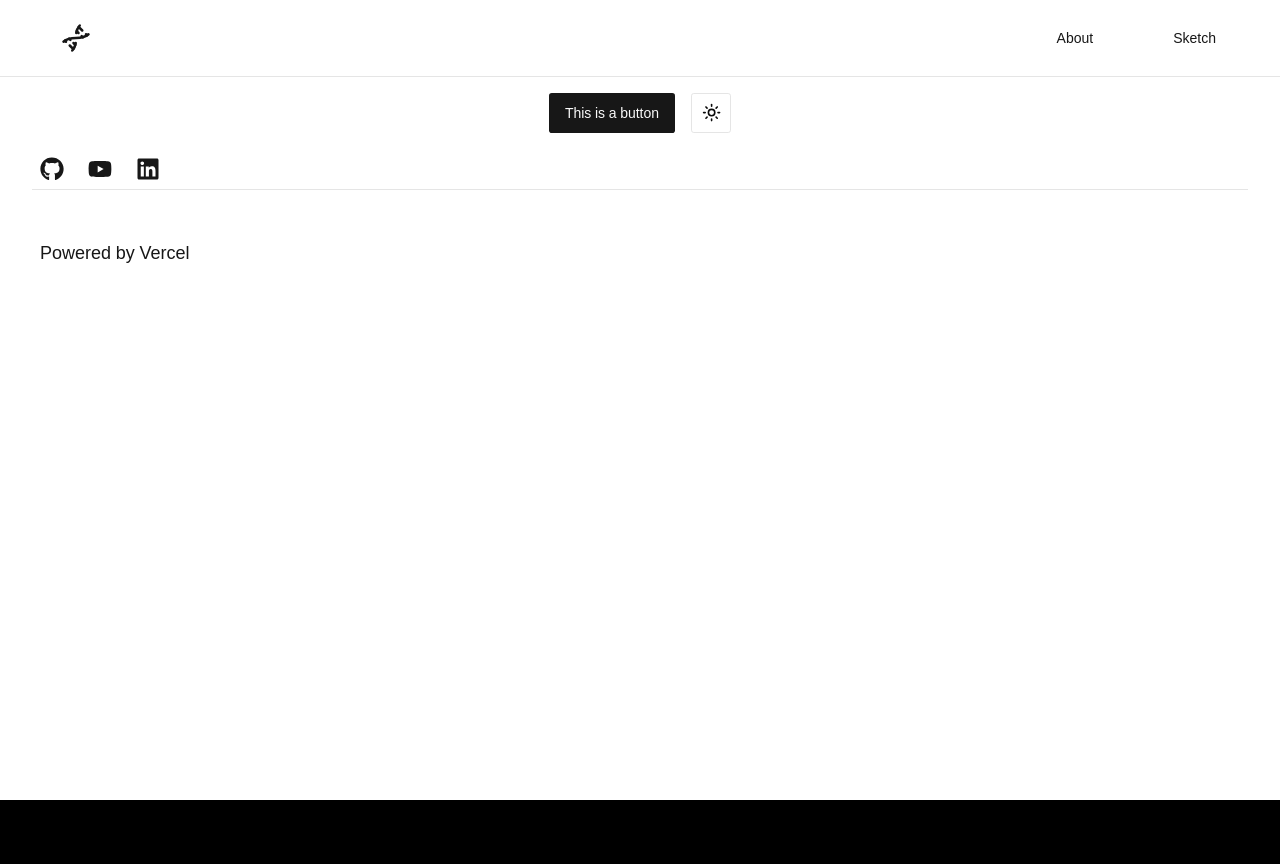
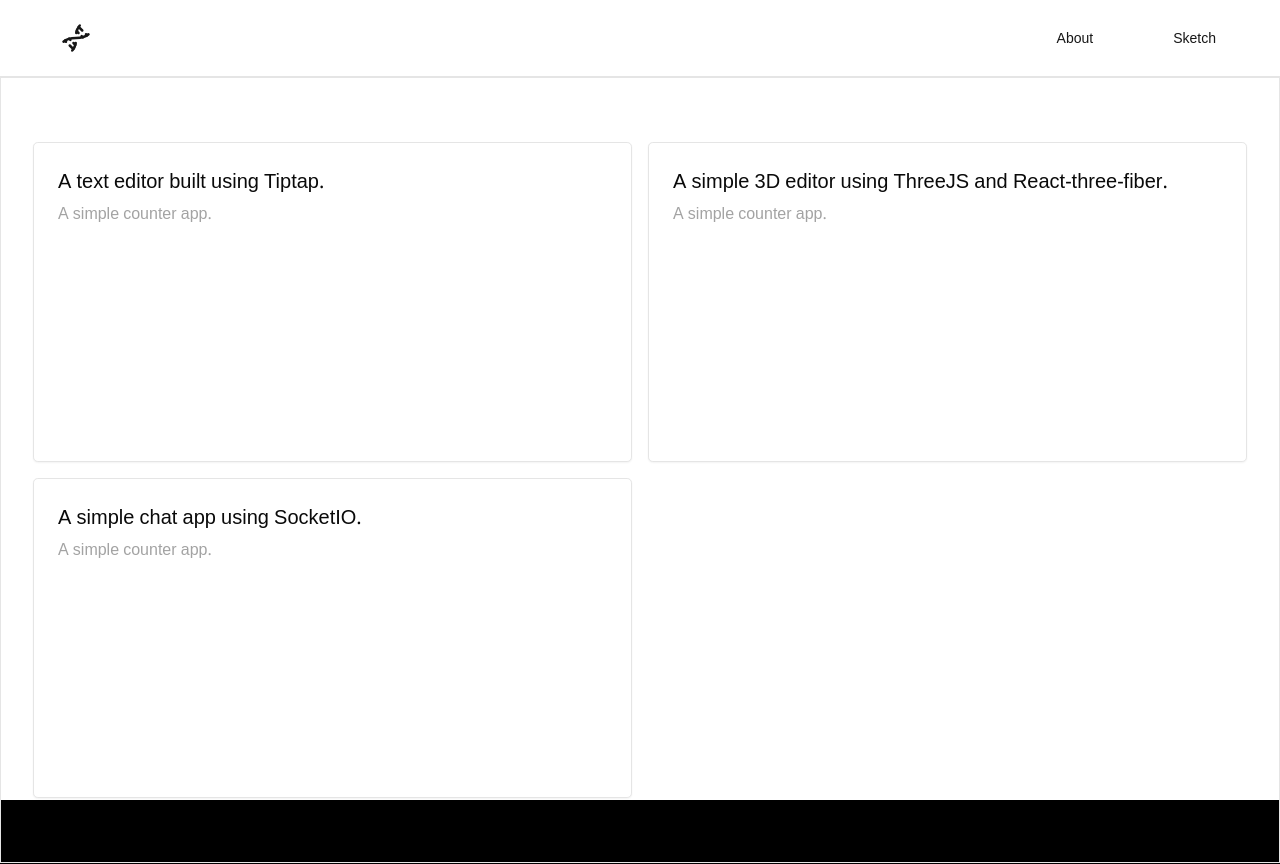
Before and after one commit to sokhuong-uon/sokhuong, a Next.js app: page /en/sketch in a window 1280 px wide. Shown: the top 864 px of the page. Before the commit the page ends 800 px from the top, so only its background shows below. Built offline with nearby package versions, Linux system fonts and the light colour scheme.

Commit message:
feat: add sketch and sketch detail page

```diff
--- /dev/null
+++ b/src/app/[locale]/sketch/[slug]/page.tsx
@@ -0,0 +1,16 @@
+export default async function SketchDetail({
+	params,
+}: {
+	params: { slug: string };
+}) {
+	return (
+		<main
+			id="main"
+			className="flex items-center justify-center w-full min-h-[calc(100dvh-10rem)]"
+		>
+			<p>
+				Detail and explanation of the sketch: <b>{params.slug}</b>.
+			</p>
+		</main>
+	);
+}
--- a/src/app/[locale]/sketch/page.tsx
+++ b/src/app/[locale]/sketch/page.tsx
@@ -1,15 +1,30 @@
 import { ModeToggle } from "@/components/darkmode-switcher";
+import { SketchCard } from "@/components/sketch/sketch-card";
 import { Button } from "@/components/ui/button";
 import { getTranslations } from "next-intl/server";
 
 export default async function Sketch() {
 	const t = await getTranslations("Home");
+	const sketches = [
+		"A text editor built using Tiptap.",
+		"A simple 3D editor using ThreeJS and React-three-fiber.",
+		"A simple chat app using SocketIO.",
+	];
 	return (
 		<main id="main" className="flex items-center justify-center w-full">
-			<div className="py-4 flex gap-4">
-				<Button>{t("This is a button")}</Button>
-				<ModeToggle />
-			</div>
+			<ul
+				className="grid grid-cols-1 lg:grid-cols-2 2xl:grid-cols-3 gap-4 border w-full container py-16"
+				aria-label="Sketches -- A list of things that I built for learning purpose."
+			>
+				{sketches.map((title) => (
+					<li key={title} aria-labelledby="sketch-title">
+						<SketchCard
+							title={title}
+							description="A simple counter app."
+						></SketchCard>
+					</li>
+				))}
+			</ul>
 		</main>
 	);
 }
--- /dev/null
+++ b/src/components/sketch/sketch-card.tsx
@@ -0,0 +1,23 @@
+import React, { PropsWithChildren } from "react";
+import { Card, CardContent, CardHeader } from "../ui/card";
+
+type SketchCardProps = PropsWithChildren<{
+	title: string;
+	description: string;
+}>;
+
+export function SketchCard({ title, description, children }: SketchCardProps) {
+	return (
+		<Card className="w-full h-64 md:h-80">
+			<CardHeader>
+				<h2 id="sketch-title" className="text-xl font-medium">
+					{title}
+				</h2>
+				<p className="text-neutral-400 contrast-more:text-neutral-300">
+					{description}
+				</p>
+			</CardHeader>
+			<CardContent>{children}</CardContent>
+		</Card>
+	);
+}
```
